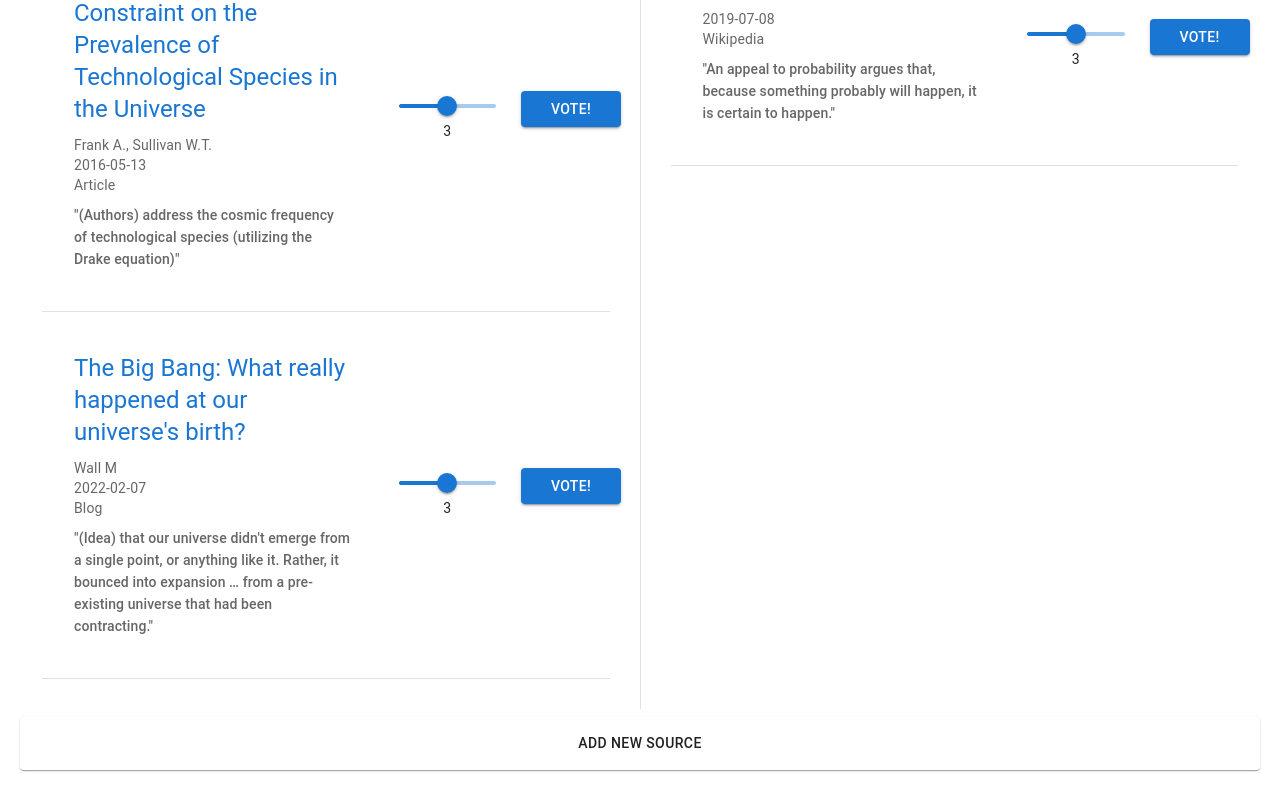
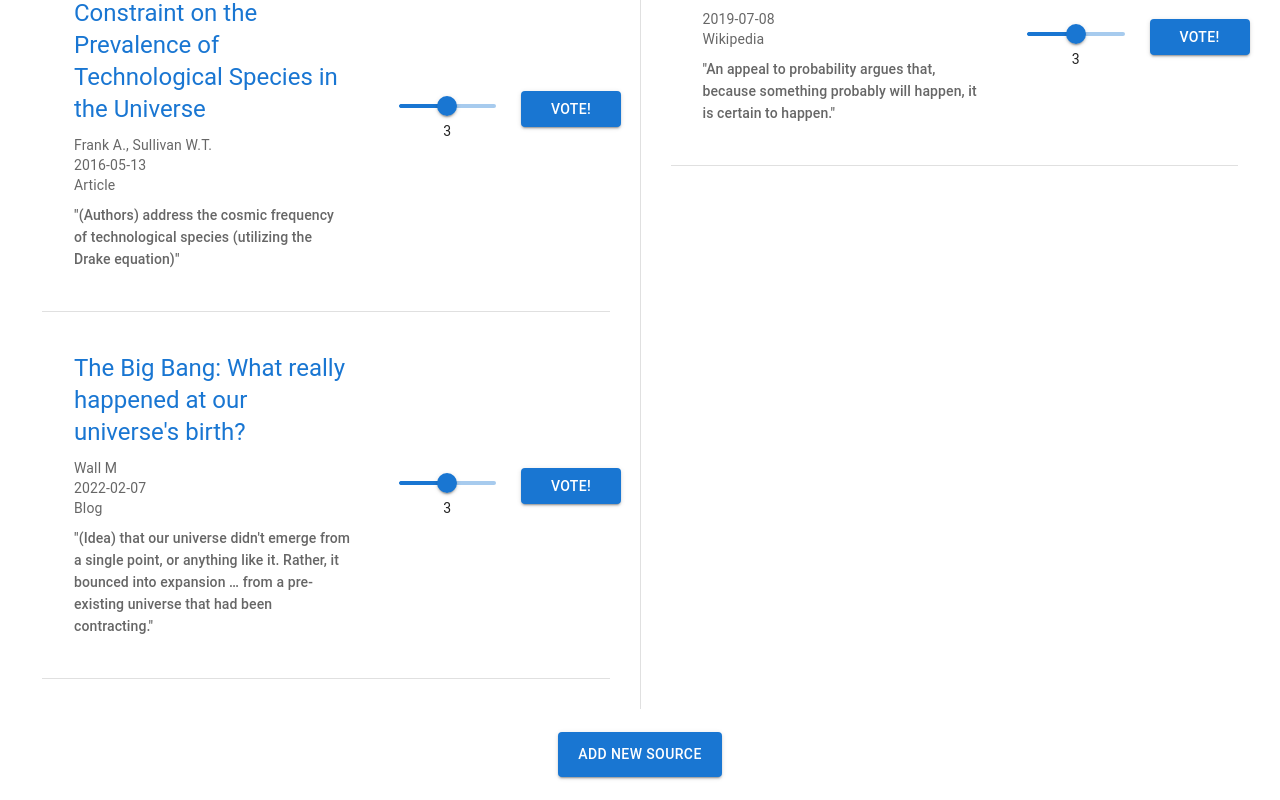
Before and after one commit to UWSocialComputing/Wild-Swaying-Goats-Project, a React (Create React App) app in the folder wild-swaying-goats-app/: page /there-are-many-planets-that-could-support-life-in-our-universe in a window 1280 px wide. Shown: the part 838-1638 px from the top of the page. Before the commit the page ends 1616 px from the top, so only its background shows below. Built offline with nearby package versions, Linux system fonts and the light colour scheme.

Commit message:
Style the add new source button

```diff
--- a/wild-swaying-goats-app/src/BibliographyPage.js
+++ b/wild-swaying-goats-app/src/BibliographyPage.js
@@ -82,14 +82,17 @@ export default function BibliograpyPage(props) {
             </Grid>
           </Grid>
         </Grid>
-        <Grid item xs={12}>
-          <Item>
-            <Button onClick={() => {
-              navigate(props.url + "/add-source");
-            }}>
+        <Grid item xs={12} align="center">
+            <Button
+              color="primary"
+              variant="contained"
+              onClick={() => {
+                navigate(props.url + "/add-source");
+              }}
+              style={{marginTop:"15px", marginBottom:"15px", padding:"10px 20px"}}
+            >
               Add New Source
             </Button>
-          </Item>
         </Grid>
       </Grid>
     </div>
```
